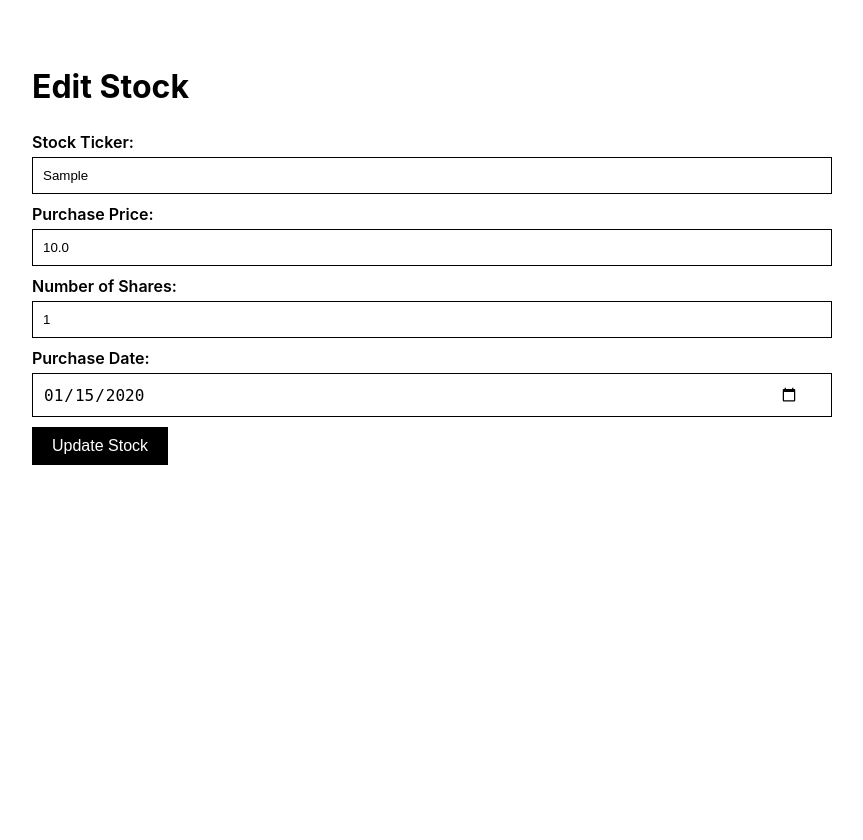
After one commit to kkanamaru17/yourstockdb, a Flask app: page /edit_stock/1 in a window 1280 px wide. The commit adds this page. Shown: the whole page, without its empty margins (208-1071 px from the left). Run offline with Flask 3, Linux system fonts and the light colour scheme; a user stored in the database is signed in; tables that the repository leaves empty hold one stand-in row (values such as "Sample post").

Commit message:
daily perf purchase date chart added

```diff
--- a/app.py
+++ b/app.py
@@ -1,4 +1,4 @@
-from flask import Flask, render_template, url_for, redirect, request
+from flask import Flask, render_template, url_for, redirect, request, send_file, make_response, flash
 from flask_sqlalchemy import SQLAlchemy
 from flask_login import UserMixin, login_user, LoginManager, login_required, logout_user, current_user
 from flask_wtf import FlaskForm
@@ -7,6 +7,7 @@ from wtforms.validators import InputRequired, Length, ValidationError
 from flask_bcrypt import Bcrypt
 from flask_migrate import Migrate
 from config import Config
+from datetime import datetime, date
 import yfinance as yf
 import matplotlib.pyplot as plt
 plt.switch_backend('Agg')
@@ -20,6 +21,7 @@ import pandas_datareader as pdr
 import numpy as np
 from datetime import datetime, timedelta
 import pytz
+import csv
 
 
 app = Flask(__name__)
@@ -38,15 +40,6 @@ def load_user(user_id):
     return User.query.get(int(user_id))
 
 # Helper functions
-# def fetch_latest_price(ticker):
-#     try:
-#         stock = yf.Ticker(ticker)
-#         latest_price = stock.history(period="1d")['Close'].iloc[-1]
-#         return float(latest_price) if latest_price is not None else 0.0  # Check for None
-#     except Exception:
-#         return 0
-
-
 def fetch_latest_price(ticker):
     try:
         stock = yf.Ticker(ticker)
@@ -185,6 +178,7 @@ class Stock(db.Model):
     company_name = db.Column(db.String(100), nullable=True)
     purchase_price = db.Column(db.Float, nullable=False)
     shares = db.Column(db.Integer, nullable=False)
+    purchase_date = db.Column(db.Date, nullable=False, default=datetime.utcnow().date())
     latest_price = db.Column(db.Float, nullable=True)
     daily_return = db.Column(db.Float, nullable=True, default=0.0)
     return_performance = db.Column(db.Float, nullable=True, default=0.0)
@@ -261,11 +255,13 @@ def register():
     return render_template('register.html', form=form)
 
 @app.route('/dashboard', methods=['GET', 'POST'])
+@login_required
 def dashboard():
     if request.method == 'POST':
         ticker = request.form['ticker']
         purchase_price = float(request.form['purchase_price'])
         shares = int(request.form['num_shares'])
+        purchase_date = datetime.strptime(request.form['purchase_date'], '%Y-%m-%d').date()  # Add this line
 
         latest_price = fetch_latest_price(ticker)
         return_performance = calculate_returns(purchase_price, latest_price)
@@ -291,12 +287,15 @@ def dashboard():
             stock.forward_pe = forward_pe
             stock.div_yield = div_yield
             stock.company_name = company_name  # Update company name
+            stock.purchase_date = purchase_date  # Add this line
+
         else:
             # Create a new stock entry
             new_stock = Stock(
                 ticker=ticker,
                 company_name=company_name,  # Add company name
                 purchase_price=purchase_price,
+                purchase_date=purchase_date,  # Add this line
                 shares=shares,
                 latest_price=latest_price,
                 daily_return=daily_return,
@@ -341,6 +340,82 @@ def dashboard():
     else:
         beta = alpha = sharpe_ratio = 0
 
+    # Calculate new metrics
+    today = date.today()
+    holding_periods = [(stock, (today - stock.purchase_date).days) for stock in stock_data]
+
+    if holding_periods:
+        avg_days_held = sum(days for _, days in holding_periods) / len(holding_periods)
+
+        longest_held = max(holding_periods, key=lambda x: x[1])
+        longest_held_stock, longest_held_days = longest_held
+
+        shortest_held = min(holding_periods, key=lambda x: x[1])
+        shortest_held_stock, shortest_held_days = shortest_held
+    else:
+        avg_days_held = longest_held_days = shortest_held_days = 0
+        longest_held_stock = shortest_held_stock = None
+
+    # Prepare data for the chart
+    fig, ax = plt.subplots(figsize=(12, 8))  # Increased figure size
+
+    for stock, days_held in holding_periods:
+        # Calculate daily returns
+        stock_history = yf.Ticker(stock.ticker).history(start=stock.purchase_date, end=today)
+        if not stock_history.empty:
+            prices = stock_history['Close']
+            indexed_prices = (prices / prices.iloc[0]) * 100  # Index to 100 at purchase
+
+            # Plot the line
+            ax.plot(range(len(indexed_prices)), indexed_prices, label=stock.ticker)
+
+    ax.set_xlabel('Days Since Purchase')
+    ax.set_ylabel('Indexed Price (Purchase = 100)')
+    ax.set_title('Stock Performance Since Purchase')
+    ax.grid(True)
+
+    # Adjust legend
+    ax.legend(loc='upper center', bbox_to_anchor=(0.5, -0.15), ncol=5, fontsize='small')
+
+    # Adjust layout to make room for the legend
+    plt.tight_layout()
+    plt.subplots_adjust(bottom=0.2)
+
+    # Convert plot to PNG image
+    img = io.BytesIO()
+    plt.savefig(img, format='png', bbox_inches='tight', dpi=100)
+    img.seek(0)
+    plot_url = base64.b64encode(img.getvalue()).decode()
+
+    plt.close(fig)  # Close the figure to free up memory
+
+    # Calculate Today's Digest
+    end_date = datetime.now().replace(tzinfo=None)  # Use naive datetime
+    start_date = end_date - timedelta(days=5)  # Fetch 5 days to ensure we get the last trading day
+
+    # Function to get the last trading day's performance
+    def get_last_trading_day_performance(ticker):
+        stock = yf.Ticker(ticker)
+        hist = stock.history(start=start_date, end=end_date)
+        if len(hist) >= 2:
+            # Ensure the index is timezone-naive
+            hist.index = hist.index.tz_localize(None)
+            last_close = hist['Close'].iloc[-1]
+            prev_close = hist['Close'].iloc[-2]
+            return (last_close - prev_close) / prev_close * 100
+        return 0
+
+    # Calculate portfolio performance
+    portfolio_performance = 0
+    total_value = sum(stock.latest_price * stock.shares for stock in stock_data)
+    for stock in stock_data:
+        stock_performance = get_last_trading_day_performance(stock.ticker)
+        stock_value = stock.latest_price * stock.shares
+        portfolio_performance += stock_performance * (stock_value / total_value) if total_value > 0 else 0
+
+    # Get Nikkei 225 performance
+    nikkei_performance = get_last_trading_day_performance('^N225')
+
     return render_template('dashboard.html',
                            stocks=stock_data,
                            portfolio_return=portfolio_return,
@@ -352,7 +427,15 @@ def dashboard():
                            win_rate=win_rate,
                            beta=beta,
                            alpha=alpha,
-                           sharpe_ratio=sharpe_ratio)
+                           sharpe_ratio=sharpe_ratio,
+                           avg_days_held=avg_days_held,
+                           longest_held_stock=longest_held_stock,
+                           longest_held_days=longest_held_days,
+                           shortest_held_stock=shortest_held_stock,
+                           shortest_held_days=shortest_held_days,
+                           performance_chart=plot_url,
+                           portfolio_performance=portfolio_performance,
+                           nikkei_performance=nikkei_performance)
 
 @app.route('/delete', methods=['POST'])
 def delete():
@@ -363,13 +446,7 @@ def delete():
         db.session.commit()
     return redirect(url_for('dashboard'))
 
-# @app.route('/stockan', methods=['GET', 'POST'])
-# def stockan():
-#     if request.method == 'POST':
-#         ticker = request.form['ticker']
-#         stock_info = get_stock_info(ticker)
-#         return render_template('stockan.html', stock_info=stock_info)
-#     return render_template('stockan.html')
+
 
 # Update the stockan route
 @app.route('/stockan', methods=['GET', 'POST'])
@@ -492,6 +569,51 @@ def get_stock_info(ticker):
         print(f"Error fetching stock info for {ticker}: {str(e)}")
         return None
 
+@app.route('/download_csv')
+@login_required
+def download_csv():
+    stocks = Stock.query.filter_by(user_id=current_user.id).all()
+
+    # Create a StringIO object to write CSV data
+    si = io.StringIO()
+    cw = csv.writer(si)
+
+    # Write the header
+    cw.writerow(['Ticker', 'Company Name', 'Purchase Date', 'Purchase Price', 'Shares', 'Latest Price', 'Return Performance', 'Dividend Yield'])
+
+    # Write the data
+    for stock in stocks:
+        cw.writerow([
+            stock.ticker,
+            stock.company_name,
+            stock.purchase_date.strftime('%Y-%m-%d'),
+            stock.purchase_price,
+            stock.shares,
+            stock.latest_price,
+            stock.return_performance,
+            stock.div_yield
+        ])
+
+    # Create a response
+    output = make_response(si.getvalue())
+    output.headers["Content-Disposition"] = "attachment; filename=stock_database.csv"
+    output.headers["Content-type"] = "text/csv"
+
+    return output
+
+@app.route('/edit_stock/<int:stock_id>', methods=['GET', 'POST'])
+@login_required
+def edit_stock(stock_id):
+    stock = Stock.query.get_or_404(stock_id)
+    if request.method == 'POST':
+        stock.ticker = request.form['ticker']
+        stock.purchase_price = float(request.form['purchase_price'])
+        stock.shares = int(request.form['num_shares'])
+        stock.purchase_date = datetime.strptime(request.form['purchase_date'], '%Y-%m-%d').date()
+        db.session.commit()
+        flash('Stock updated successfully', 'success')
+        return redirect(url_for('dashboard'))
+    return render_template('edit_stock.html', stock=stock)
 
 if __name__ == "__main__":
     app.run(debug=True)
--- a/static/styles.css
+++ b/static/styles.css
@@ -53,13 +53,54 @@ label {
 }
 
 input[type="text"],
-input[type="number"] {
+input[type="number"],
+input[type="date"] {
     width: 100%;
     padding: 10px;
     margin-bottom: 10px;
     border: 1px solid #000000;
     border-radius: 0;
     box-sizing: border-box;
+}
+
+/* Specific styling for the date input */
+input[type="date"] {
+    height: 44px; /* Slightly bigger than other inputs */
+    font-size: 16px;
+    appearance: none;
+    -webkit-appearance: none;
+    background-color: #ffffff;
+    padding-right: 30px; /* Make room for the calendar icon */
+}
+
+/* Style the calendar icon */
+input[type="date"]::-webkit-calendar-picker-indicator {
+    color: #000000;
+    font-size: 16px;
+    padding: 4px;
+}
+
+/* Ensure consistent styling across browsers */
+input[type="date"]::-webkit-inner-spin-button,
+input[type="date"]::-webkit-outer-spin-button {
+    -webkit-appearance: none;
+    margin: 0;
+}
+
+button[type="submit"] {
+    width: auto;
+    padding: 10px 20px;
+    background-color: #000000;
+    border: none;
+    color: #ffffff;
+    font-size: 16px;
+    border-radius: 0;
+    cursor: pointer;
+    transition: background-color 0.3s ease;
+}
+
+button[type="submit"]:hover {
+    background-color: #333333;
 }
 
 button {
@@ -267,3 +308,40 @@ textarea {
         margin: 0 10px;
     }
 }
+
+.btn-primary {
+    background-color: #007bff;
+    color: white;
+    padding: 10px 15px;
+    text-decoration: none;
+    border-radius: 5px;
+    display: inline-block;
+    margin-top: 20px;
+}
+
+.btn-primary:hover {
+    background-color: #0056b3;
+}
+
+.form-input {
+    width: 100%;
+    /* max-width: 300px; Adjust this value to match your dashboard text boxes */
+    padding: 10px;
+    margin-bottom: 10px;
+    box-sizing: border-box;
+}
+
+.portfolio-performance {
+    margin-top: 30px;
+    margin-bottom: 30px;
+}
+
+.portfolio-performance h3 {
+    margin-bottom: 15px;
+}
+
+.portfolio-performance img {
+    max-width: 100%;
+    height: auto;
+    box-shadow: 0 0 10px rgba(0,0,0,0.1);
+}
--- /dev/null
+++ b/templates/edit_stock.html
@@ -0,0 +1,29 @@
+<!DOCTYPE html>
+<html lang="en">
+<head>
+    <meta charset="UTF-8">
+    <meta name="viewport" content="width=device-width, initial-scale=1.0">
+    <title>Edit Stock</title>
+    <link rel="stylesheet" href="{{ url_for('static', filename='styles.css') }}">
+</head>
+<body>
+    <div class="container">
+        <h2>Edit Stock</h2>
+        <form method="POST">
+            <label for="ticker">Stock Ticker:</label>
+            <input type="text" id="ticker" name="ticker" class="form-input" value="{{ stock.ticker if stock is defined and stock.ticker is not none else '' }}" required>
+
+            <label for="purchase_price">Purchase Price:</label>
+            <input type="number" id="purchase_price" name="purchase_price" class="form-input" step="0.01" value="{{ stock.purchase_price|float if stock is defined and stock.purchase_price is not none else '' }}" required>
+
+            <label for="num_shares">Number of Shares:</label>
+            <input type="number" id="num_shares" name="num_shares" class="form-input" value="{{ stock.shares|int if stock is defined and stock.shares is not none else '' }}" required>
+
+            <label for="purchase_date">Purchase Date:</label>
+            <input type="date" id="purchase_date" name="purchase_date" class="form-input" value="{{ stock.purchase_date.strftime('%Y-%m-%d') if stock is defined and stock.purchase_date is not none else '' }}" required>
+
+            <button type="submit" class="form-input">Update Stock</button>
+        </form>
+    </div>
+</body>
+</html>
```
Also changed, not shown: migrations/versions/9aa84f0ef442_add_purchase_date.py (added, +36 -0 lines), migrations/versions/fde6d94e06c7_add_purchase_date_to_stock_model.py (added, +32 -0 lines), templates/dashboard.html (+25 -1 lines).
